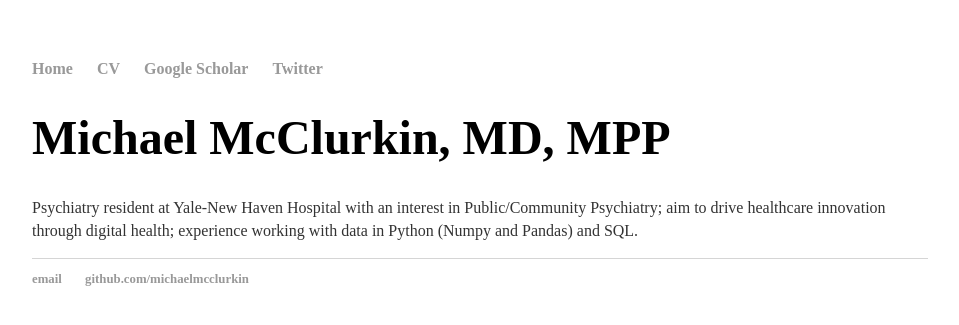
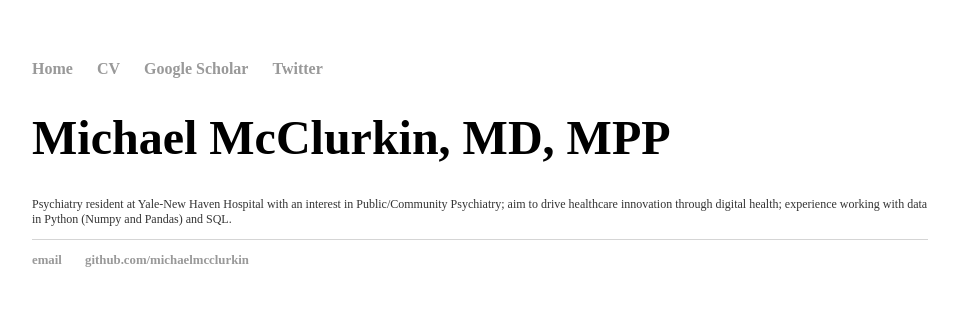
Before and after one commit to michaelmcclurkin/michaelmcclurkin.github.io, a Jekyll site: the page built from index.html, in a window 1280 px wide. Shown: the top 325 px of the page, without its empty margins (160-1119 px from the left). Built offline with Jekyll 4.4.1, drawn with Linux system fonts in a browser that asks for light colours.

Commit message:
Update main.css

```diff
--- a/css/main.css
+++ b/css/main.css
@@ -24,8 +24,8 @@ h1 {
     font-family: "Times New Roman", Times, serif;
 }
 p {
-    font-size: font-size: 1.5em;
-    line-height: 1.4em;
+    font-size: 12px;
+    line-height: normal;
     color: #333;
 }
 footer {
```
